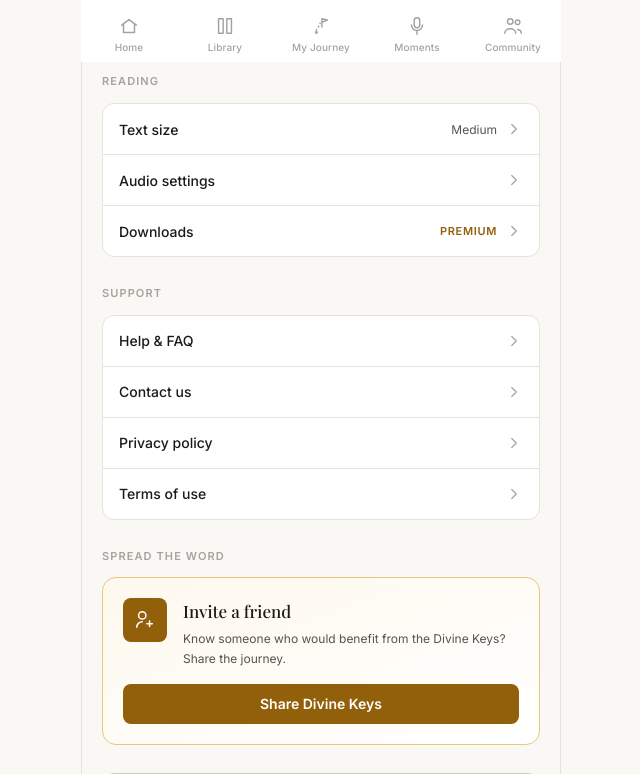
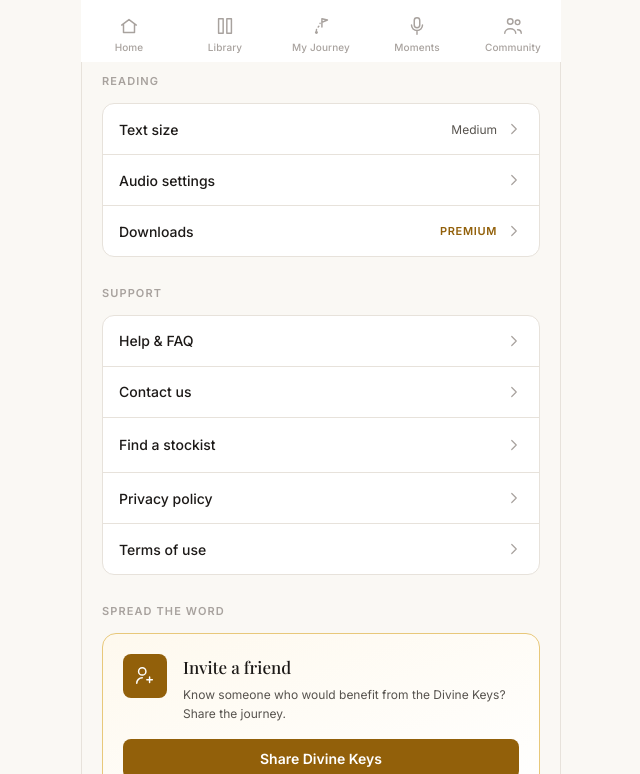
Before and after one commit to elijasinyinza-a11y/DKSE-App, a Next.js app: page /profile in a window 1280 px wide. Shown: the part 738-1512 px from the top of the page, without its empty margins (319-959 px from the left). Built offline with nearby package versions, Linux system fonts and the light colour scheme; a web font is replaced by a local one.

Commit message:
Add files via upload

```diff
--- a/src/pages/profile.js
+++ b/src/pages/profile.js
@@ -88,6 +88,7 @@
         <div className={styles.settingsGroup}>
           <LinkRow label="Help & FAQ" value="" />
           <LinkRow label="Contact us" value="" />
+          <LinkRow label="Find a stockist" value="" href="https://divinekeys.com/partners" />
           <LinkRow label="Privacy policy" value="" />
           <LinkRow label="Terms of use" value="" />
         </div>
@@ -145,14 +146,18 @@
   )
 }
 
-function LinkRow({ label, value, muted }) {
-  return (
-    <button className={styles.row}>
+function LinkRow({ label, value, muted, href }) {
+  const content = (
+    <>
       <p className={styles.rowLabel}>{label}</p>
       <span className={styles.rowRight}>
         {value && <span className={`${styles.rowValue} ${muted ? styles.rowValueMuted : ''}`}>{value}</span>}
         <svg viewBox="0 0 24 24" fill="none" width="18" height="18" className={styles.rowArrow}><path d="M9 6l6 6-6 6" stroke="currentColor" strokeWidth="1.6" strokeLinecap="round" strokeLinejoin="round" /></svg>
       </span>
-    </button>
+    </>
   )
+  if (href) {
+    return <a href={href} target="_blank" rel="noopener noreferrer" className={styles.row}>{content}</a>
+  }
+  return <button className={styles.row}>{content}</button>
 }
```
